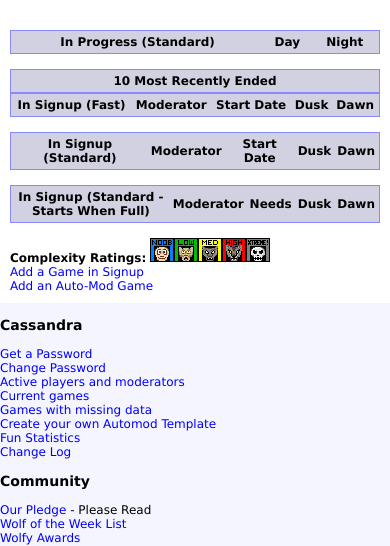
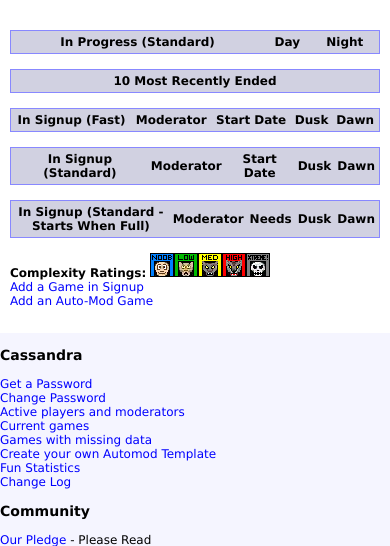
Before and after one commit to CassandraWerewolf/CassandraWeb, a PHP site: template werewolf/templates/games/recent.php in a window 390 px wide. Shown: the part 108-654 px from the top of the page. Run offline with PHP 8.4, Linux system fonts and the light colour scheme; the template is opened without the code that fills it, so the values that code supplies are empty.

Commit message:
Fix responsive spacing on index tables

```diff
--- a/werewolf/assets/css/components/games.css
+++ b/werewolf/assets/css/components/games.css
@@ -9,6 +9,9 @@
     grid-column-gap: 30px;
   }
 }
+.games-index-column {
+  margin-bottom: 15px;
+}
 .games-index--section {
   margin-bottom: 15px;
 }
--- a/werewolf/templates/games/recent.php
+++ b/werewolf/templates/games/recent.php
@@ -19,7 +19,7 @@
 
 
 <div class='games-index'>
-    <div class='games-index--progress'>
+    <div class='games-index-column games-index-column--progress'>
 
         <?php if ( count($games_in_fast_progress) > 0 ) {?>
             <table width='100%' class='games-index--section forum_table' cellpadding='2'>
@@ -97,7 +97,7 @@
 
     </div>
 
-    <div class='games-index--signup'>
+    <div class='games-index-column games-index-column--signup'>
 
         <table width='100%' class='games-index--section forum_table' cellpadding='2'>
             <tr>
```
